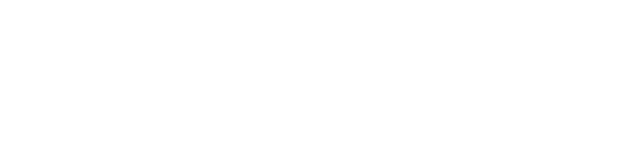
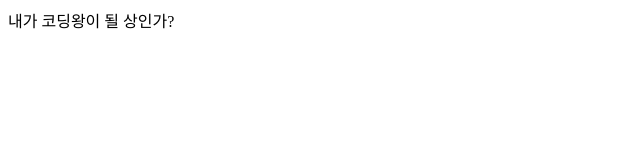
Before and after one commit to KangHyeongTong/web1, a plain HTML site: page index.html in a window 1280 px wide. Shown: the whole page, without its empty margins (0-640 px from the left). Drawn offline with Linux system fonts and the light colour scheme.

Commit message:
Update index.html

```diff
--- a/index.html
+++ b/index.html
@@ -5,5 +5,6 @@
     <meta name="author" content="강형통">
   </head>
   <body>
+    내가 코딩왕이 될 상인가?
   </body>
   </html>
```
